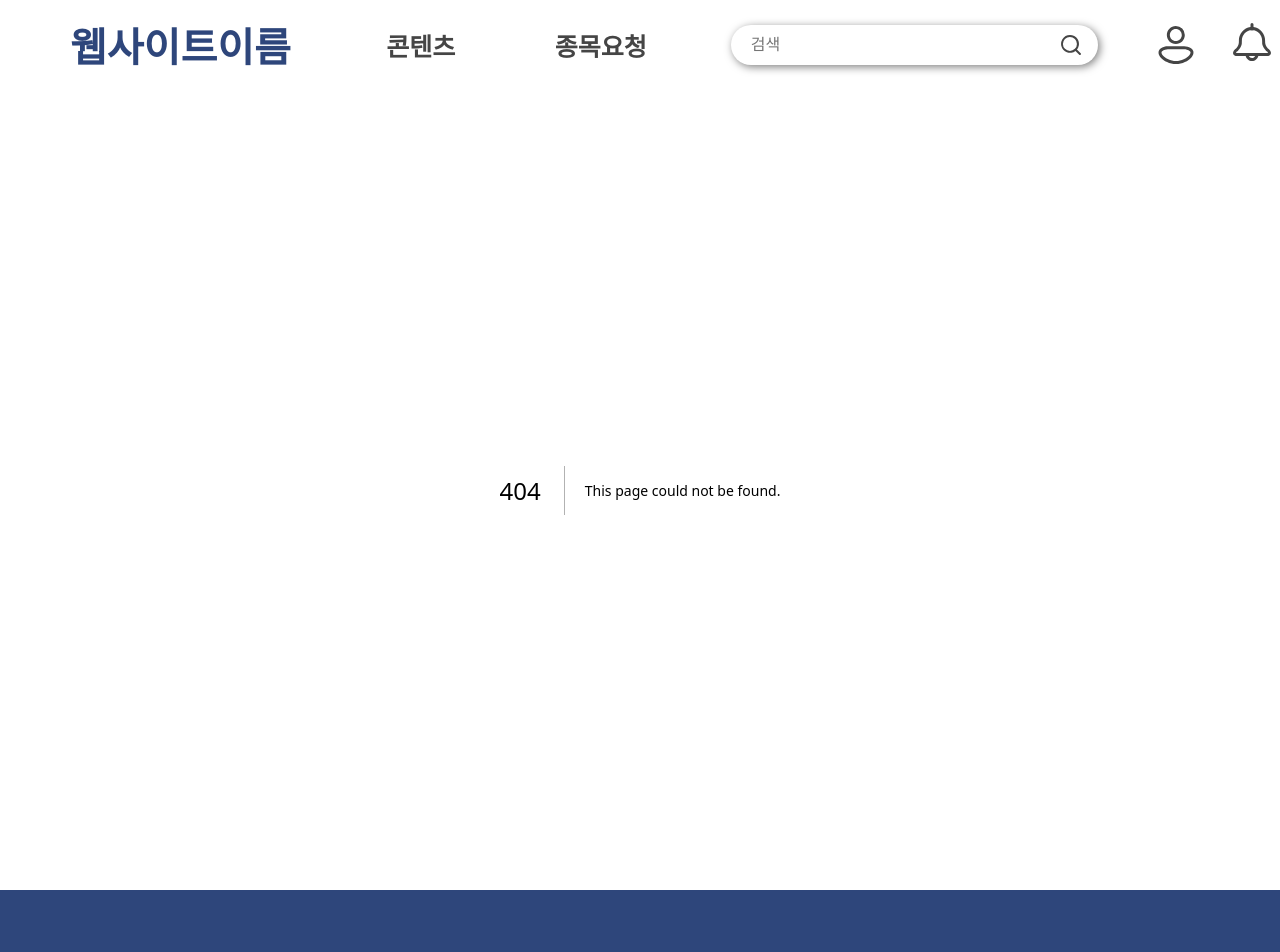
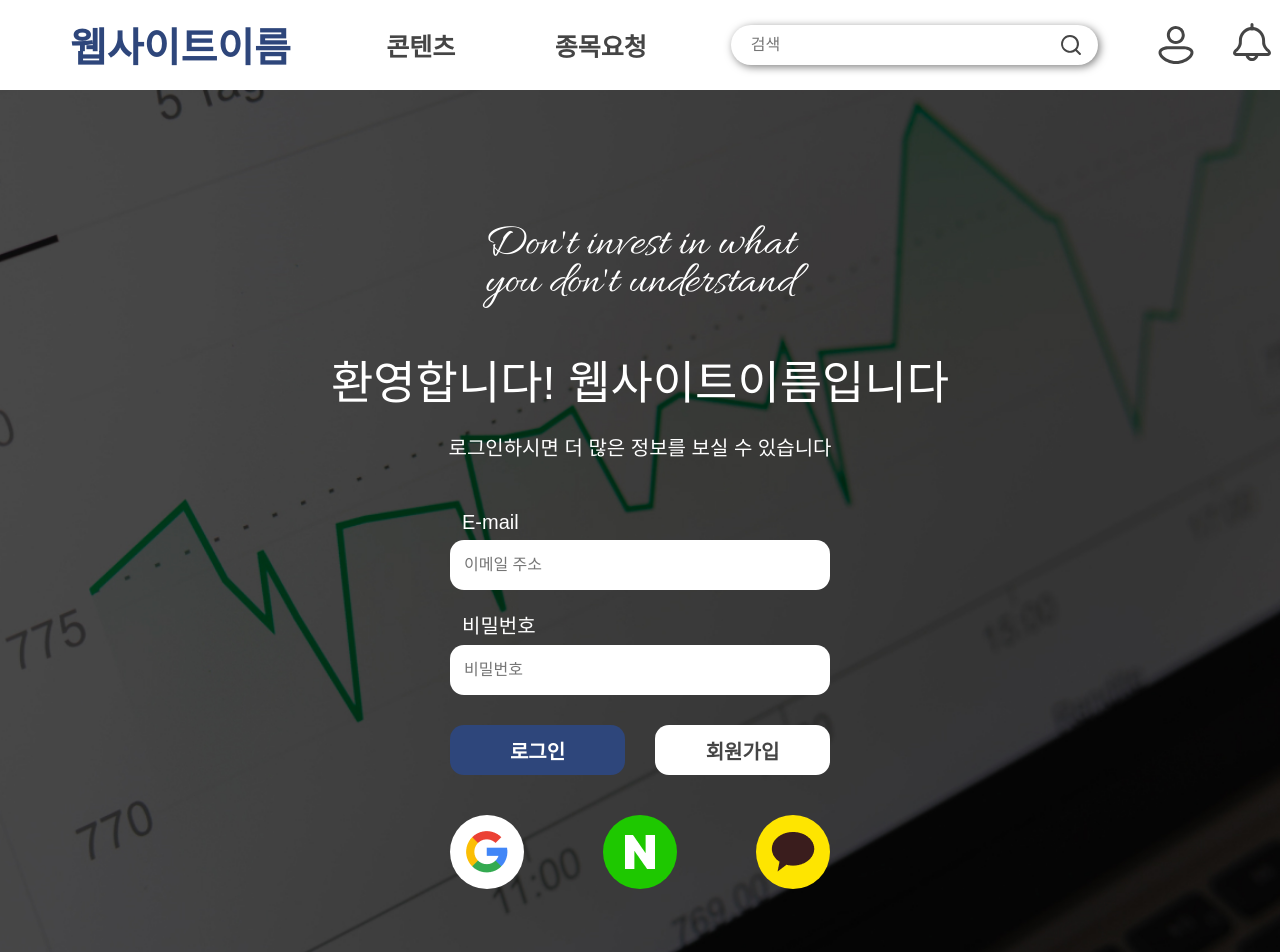
Before and after one commit to ApptiveDev/apptive-19th-hjfund-frontend, a Next.js app: page /login in a window 1280 px wide. Before the commit this address had no page. Shown: the top 952 px of the page. Built offline with nearby package versions, Linux system fonts and the light colour scheme; a web font is replaced by a local one.

Commit message:
feat: login and register page prototype

```diff
--- /dev/null
+++ b/src/app/login/page.js
@@ -0,0 +1,64 @@
+import Link from "next/link";
+import styles from "./styles.module.scss";
+
+const SocialButton = ({ className, url, imgSrc, imgSrcSet }) => (
+  <a href={url ?? "/"} target="_blank" rel="noreferrer">
+    <button type="button" className={className}>
+      <img alt="google logo" src={imgSrc} srcSet={imgSrcSet} />
+    </button>
+  </a>
+);
+
+export default function Login() {
+  return (
+    <main className={styles.main}>
+      <div className={styles.header}>
+        <p className={styles.comment}>
+          Don't invest in what
+          <br />
+          you don't understand
+        </p>
+        <p className={styles.hello}>
+          환영합니다! {process.env.WEBSITE_NAME}입니다
+        </p>
+        <p>로그인하시면 더 많은 정보를 보실 수 있습니다</p>
+      </div>
+      <form className={styles.form}>
+        <div className={styles.textfield}>
+          <label>E-mail</label>
+          <input type="email" required placeholder="이메일 주소" />
+        </div>
+        <div className={styles.textfield}>
+          <label>비밀번호</label>
+          <input type="password" required placeholder="비밀번호" />
+        </div>
+        <div className={styles.buttons}>
+          <button type="submit">로그인</button>
+          <Link href="/signup">
+            <button type="button">회원가입</button>
+          </Link>
+        </div>
+      </form>
+      <div className={styles.social}>
+        <SocialButton
+          url="/login/google"
+          className={styles.google}
+          imgSrc="/images/social/google.png"
+          imgSrcSet="/images/social/google@2x.png 2x, /images/social/google@3x.png 3x"
+        />
+        <SocialButton
+          url="/login/naver"
+          className={styles.naver}
+          imgSrc="/images/social/naver.png"
+          imgSrcSet="/images/social/naver@2x.png 2x, /images/social/naver@3x.png 3x"
+        />
+        <SocialButton
+          url="/login/kakao"
+          className={styles.kakao}
+          imgSrc="/images/social/kakao.png"
+          imgSrcSet="/images/social/kakao@2x.png 2x, /images/social/kakao@3x.png 3x"
+        />
+      </div>
+    </main>
+  );
+}
--- /dev/null
+++ b/src/app/login/styles.module.scss
@@ -0,0 +1,135 @@
+.main {
+  flex: 1;
+  padding: 136px 0 160px 0;
+  color: white;
+
+  background-image: image-set(
+    url("/images/bg/login.jpg") 1x,
+    url("/images/bg/login@2x.jpg") 2x,
+    url("/images/bg/login@3x.jpg") 3x
+  );
+  background-size: cover;
+  background-position: center;
+}
+
+.header {
+  text-align: center;
+  font-size: 20px;
+  margin-bottom: 50px;
+}
+
+.comment {
+  font-family: Allura, cursive;
+  font-size: 46px;
+  line-height: 38px;
+  margin-bottom: 44px;
+}
+
+.hello {
+  font-size: 46px;
+  font-weight: 500;
+  margin-bottom: 20px;
+}
+
+.form {
+  max-width: 380px;
+  width: 100%;
+  margin: 0 auto;
+  margin-bottom: 40px;
+}
+
+.textfield {
+  & > label {
+    display: block;
+    padding: 0 12px;
+    margin-bottom: 6px;
+    font-size: 20px;
+  }
+
+  & > input[type="email"], & > input[type="password"], & > input[type="text"] {
+    display: block;
+    width: 100%;
+    height: 50px;
+    border-radius: 14px;
+    border: 0;
+    padding: 0 14px;
+    outline: none;
+    font-size: 16px;
+    margin-bottom: 20px;
+  }
+}
+
+.buttons {
+  display: grid;
+  grid-template-columns: 1fr 1fr;
+  column-gap: var(--column-gap);
+  height: 50px;
+  margin-top: 30px;
+
+  & > a {
+    display: flex;
+  }
+
+  & button {
+    width: 100%;
+    border-radius: 14px;
+    font-size: 20px;
+    font-weight: 600;
+    background-color: white;
+    color: var(--text-color);
+    border: 0;
+    outline: none;
+    transition: opacity 0.15s;
+
+    &:hover {
+      opacity: 0.8;
+    }
+  }
+
+  & button[type="submit"] {
+    background-color: var(--main-color);
+    color: white;
+  }
+}
+
+.social {
+  max-width: 380px;
+  width: 100%;
+  margin: 0 auto;
+
+  display: flex;
+  justify-content: space-between;
+
+  & > a {
+    text-decoration: none;
+    color: inherit;
+  }
+
+  & > a > button {
+    width: 74px;
+    height: 74px;
+    border-radius: 50%;
+    border: 0;
+    outline: none;
+    display: flex;
+    align-items: center;
+    justify-content: center;
+    transition: opacity 0.15s;
+
+    &:hover {
+      opacity: 0.8;
+    }
+
+    &.google {
+      background-color: white;
+    }
+
+    &.naver {
+      background-color: #1ec800;
+    }
+
+    &.kakao {
+      background-color: #fee500;
+    }
+  }
+}
--- /dev/null
+++ b/src/app/signup/styles.module.scss
@@ -0,0 +1,33 @@
+.checkboxes {
+  margin: 50px 0 20px 0;
+  display: flex;
+  flex-direction: column;
+  align-items: flex-end;
+  row-gap: 16px;
+
+  & > label {
+    font-size: 20px;
+
+    & > input {
+      margin-left: 10px;
+    }
+  }
+}
+
+.button {
+  height: 50px;
+  display: block;
+  width: 100%;
+  border-radius: 14px;
+  background-color: var(--main-color);
+  color: white;
+  border: 0;
+  font-size: 20px;
+  font-weight: 600;
+  transition: opacity 0.15s;
+  outline: none;
+
+  &:hover {
+    opacity: 0.8;
+  }
+}
```
Also changed, not shown: src/app/signup/page.js (added, +56 -0 lines).
